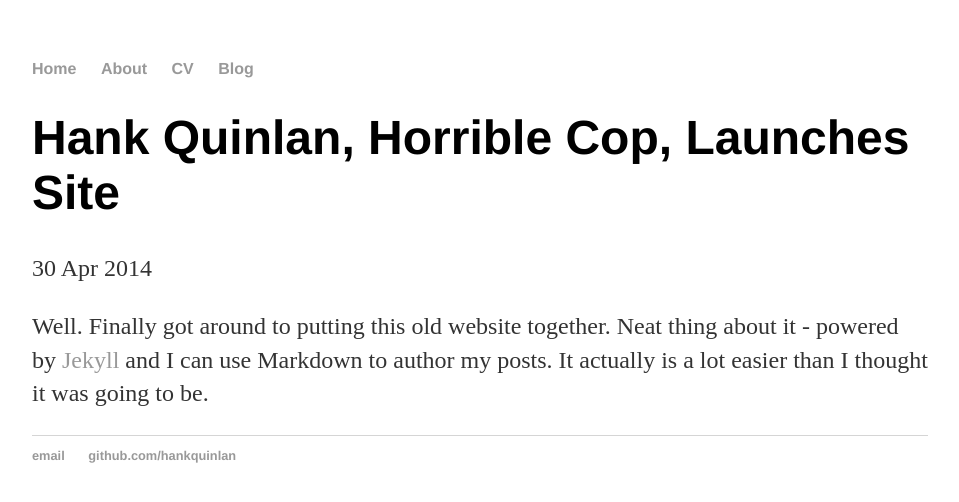
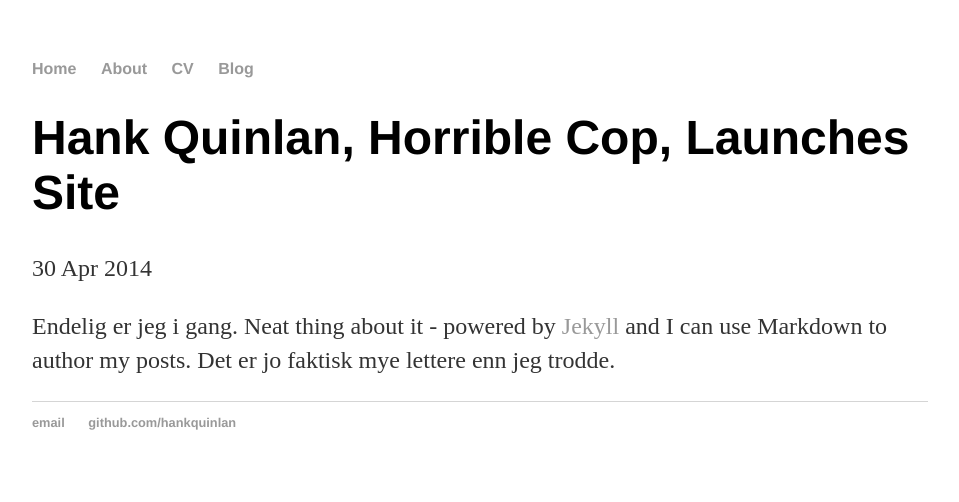
Before and after one commit to kjelljs/kjelljs.github.io, a Jekyll site: the page built from _posts/2014-04-30-hank-quinlan-site-launched.md, in a window 1280 px wide. Shown: the top 502 px of the page, without its empty margins (160-1119 px from the left). Built offline with Jekyll 4.4.1, drawn with Linux system fonts in a browser that asks for light colours.

Commit message:
Update 2014-04-30-hank-quinlan-site-launched.md

```diff
--- a/_posts/2014-04-30-hank-quinlan-site-launched.md
+++ b/_posts/2014-04-30-hank-quinlan-site-launched.md
@@ -4,4 +4,4 @@ title: "Hank Quinlan, Horrible Cop, Launches Site"
 date: 2014-04-30
 ---
 
-Well. Finally got around to putting this old website together. Neat thing about it - powered by [Jekyll](http://jekyllrb.com) and I can use Markdown to author my posts. It actually is a lot easier than I thought it was going to be.
+Endelig er jeg i gang. Neat thing about it - powered by [Jekyll](http://jekyllrb.com) and I can use Markdown to author my posts. Det er jo faktisk mye lettere enn jeg trodde.
```
